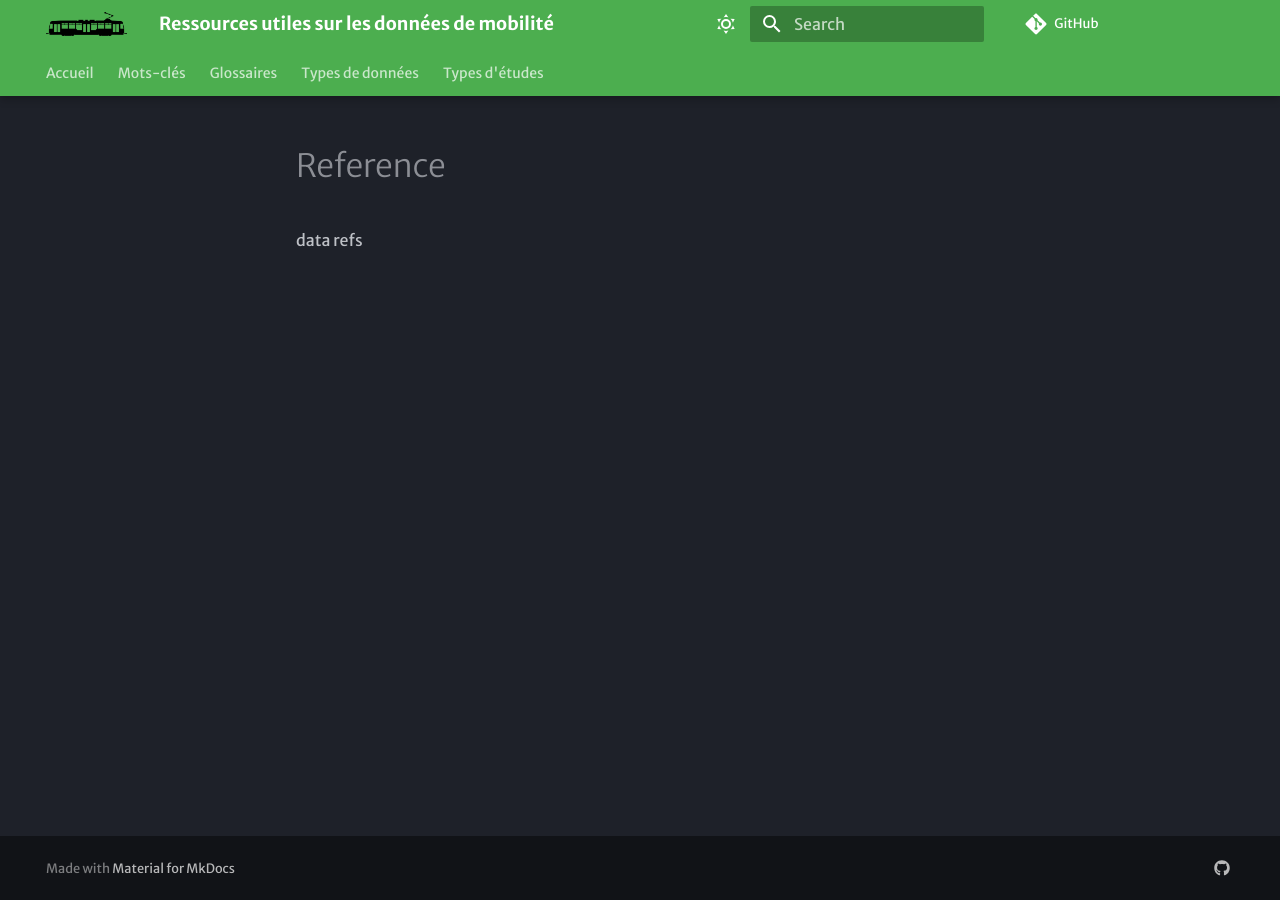
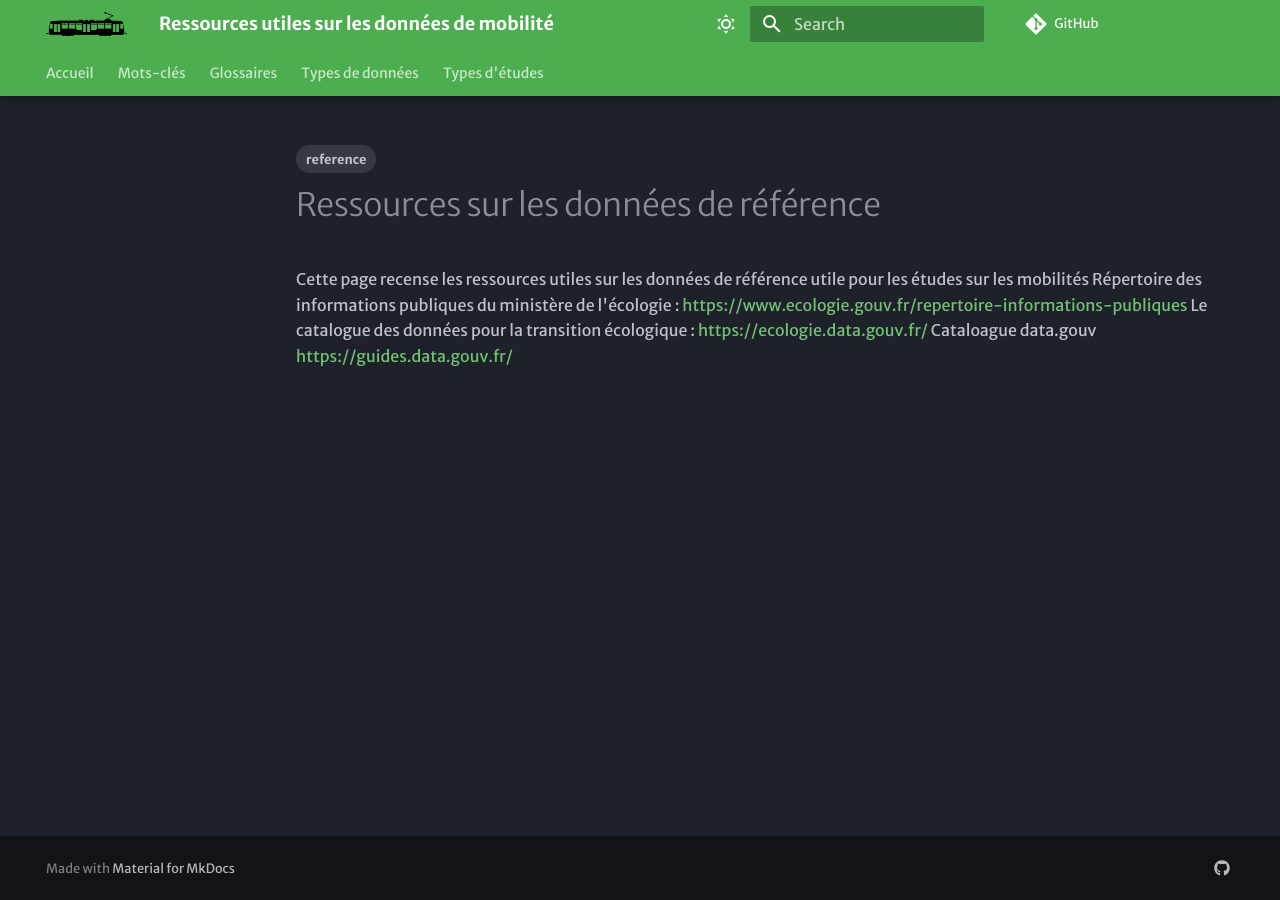
Before and after one commit to xdurang/mobscidat, an MkDocs documentation site: the page built from docs/types_donnees/reference.md, in a window 1280 px wide. Built offline with MkDocs 1.6.1 and Material for MkDocs 9.7.7, drawn with Linux system fonts in a browser that asks for light colours; some web fonts are replaced; comment, search, counter and statistics services are not loaded.

Commit message:
Update reference.md

```diff
--- a/docs/types_donnees/reference.md
+++ b/docs/types_donnees/reference.md
@@ -1 +1,12 @@
-data refs
+---
+title: Données de référence
+tags:
+  - reference
+---
+
+# Ressources sur les données de référence
+
+Cette page recense les ressources utiles sur les données de référence utile pour les études sur les mobilités
+Répertoire des informations publiques du ministère de l'écologie : https://www.ecologie.gouv.fr/repertoire-informations-publiques
+Le catalogue des données pour la transition écologique  : https://ecologie.data.gouv.fr/
+Cataloague data.gouv https://guides.data.gouv.fr/
```
